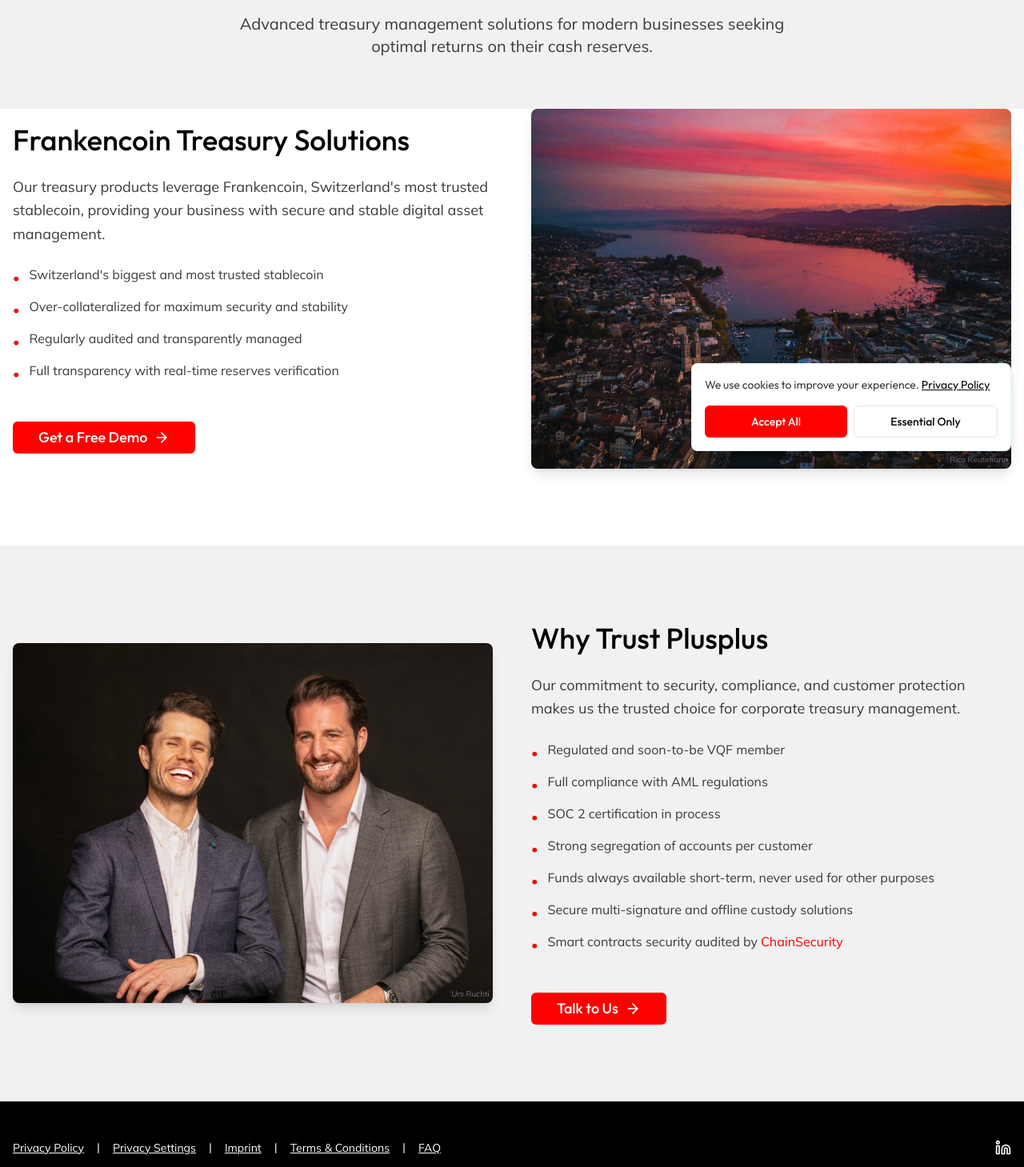
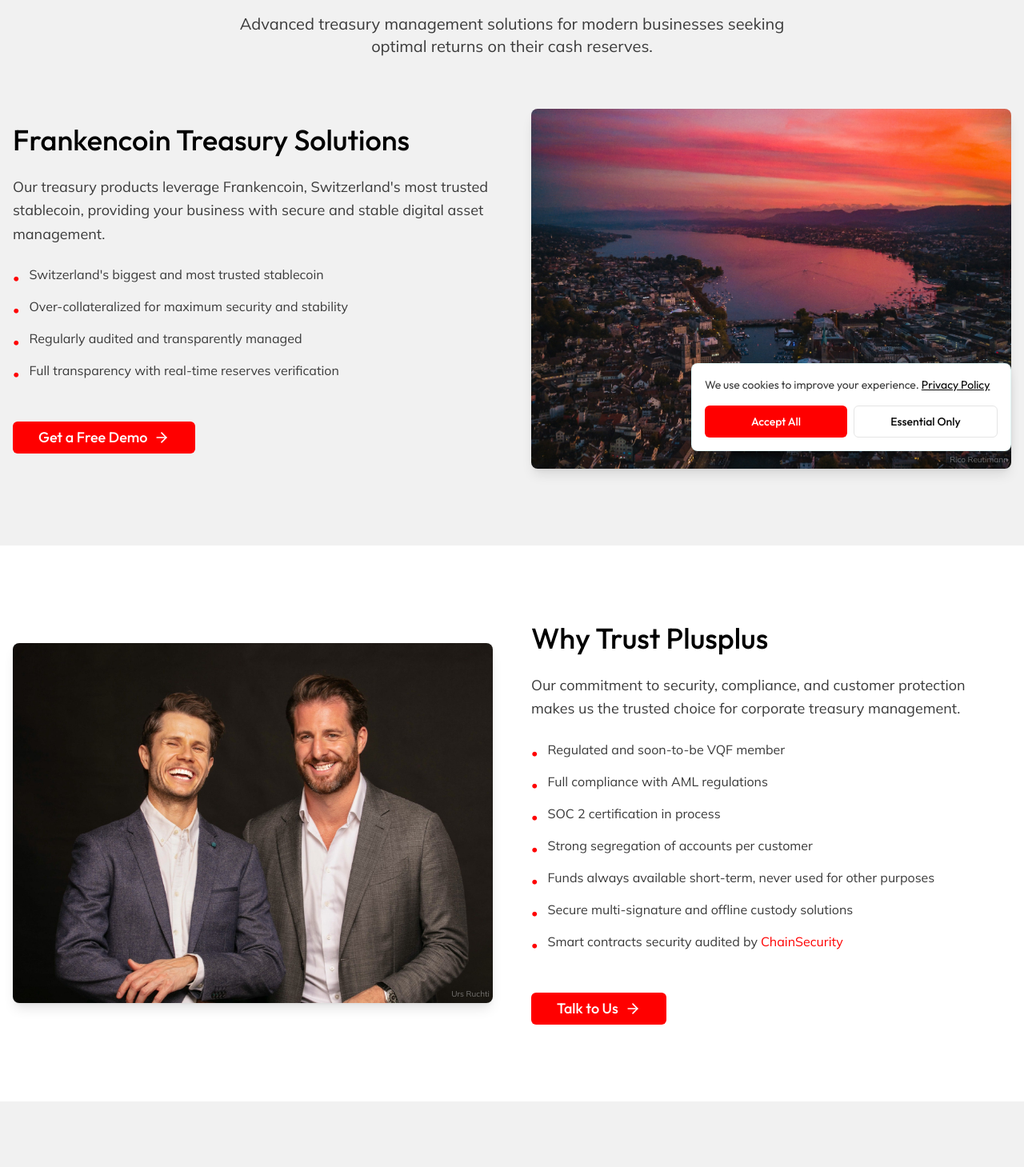
Before and after one commit to beni048/plusplus-website, a Next.js app: page /en/corporate-treasury in a window 1280 px wide. Shown: the part 220-1679 px from the top of the page at 80% size. Built offline with nearby package versions, Linux system fonts and the light colour scheme; no server answers.

Commit message:
refactor: disable sections on tenant and landlord pages
- Tenant: disable Email Template section
- Landlord: disable Step-by-Step Guide section

```diff
--- a/app/[locale]/corporate-treasury/page.tsx
+++ b/app/[locale]/corporate-treasury/page.tsx
@@ -86,7 +86,7 @@ export default function CorporateTreasury() {
       </div>
 
       {/* Frankencoin Product Section */}
-      <section className="bg-neutral-white pb-24">
+      <section className="bg-neutral-light pb-24">
         <div className="container mx-auto px-4">
           <div className="grid gap-6 lg:grid-cols-2 lg:gap-12 items-center">
             {/* Image Right */}
@@ -155,7 +155,7 @@ export default function CorporateTreasury() {
       </section>
 
       {/* Plusplus Trust Section */}
-      <section className="bg-neutral-light py-24">
+      <section className="bg-neutral-white py-24">
         <div className="container mx-auto px-4">
           <div className="grid gap-6 lg:grid-cols-2 lg:gap-12 items-center">
             {/* Image Left */}
@@ -245,7 +245,7 @@ export default function CorporateTreasury() {
         </div>
       </section>
 
-      {/* DISABLED: Contact Section - uncomment to re-enable
+      {/* Contact Section */}
       <section className="bg-neutral-light py-24">
         <div className="container mx-auto px-4">
           <div className="max-w-2xl mx-auto text-center">
@@ -269,7 +269,6 @@ export default function CorporateTreasury() {
           </div>
         </div>
       </section>
-      */}
     </main>
   );
 }
```
